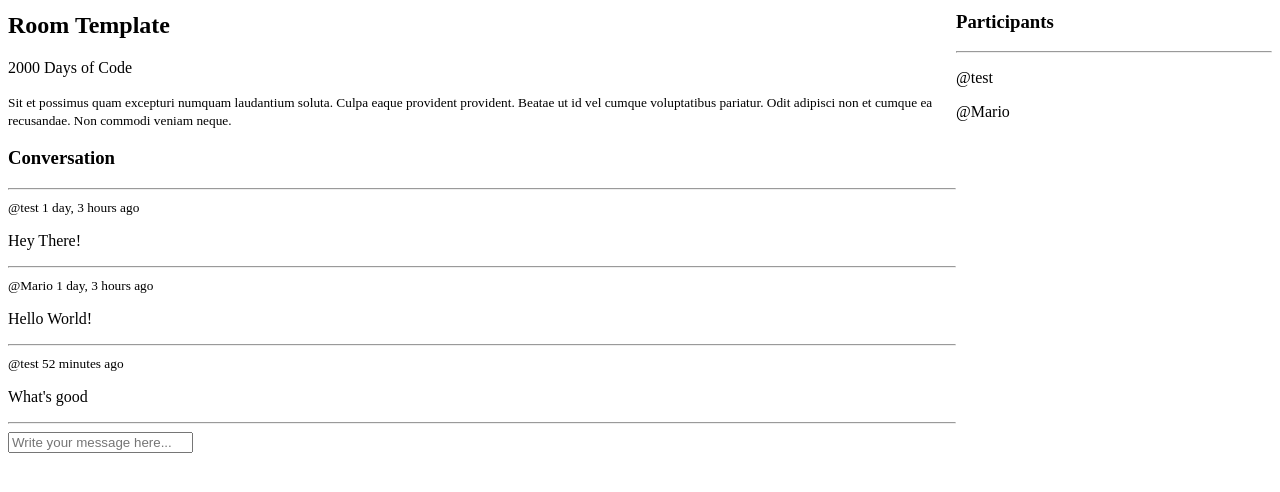
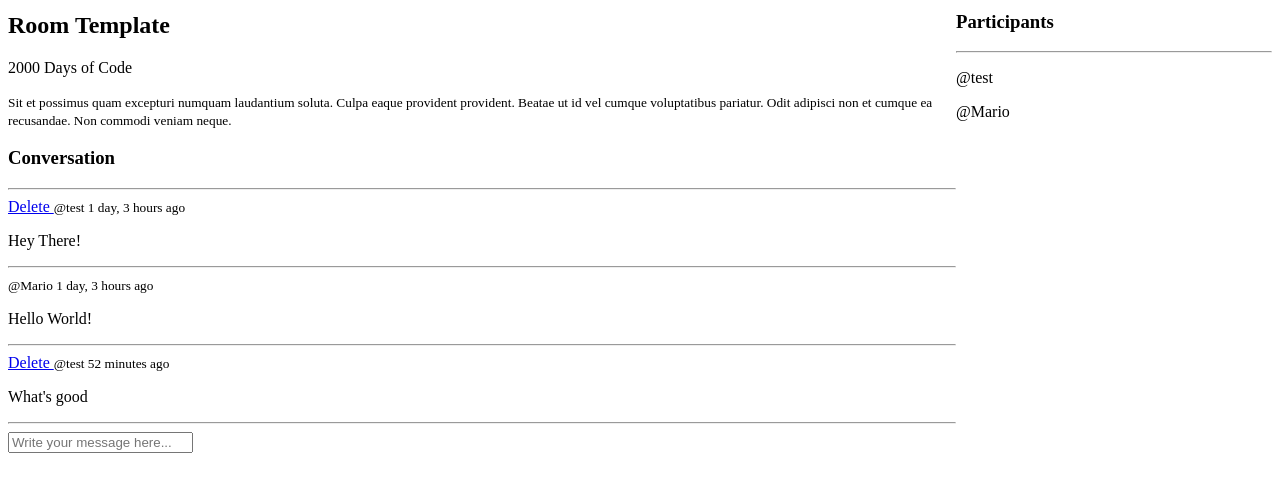
Before and after one commit to godkvng/django-study-app, a Django app: page /room/2/ in a window 1280 px wide. Shown: the part 195-687 px from the top of the page. Run offline with Django 4.2, Linux system fonts and the light colour scheme; a user stored in the database is signed in; data comes from the database, SQL or seed files in the repository.

Commit message:
Added `delete message`feature for logged-in users

```diff
--- a/src/base/templates/base/room.html
+++ b/src/base/templates/base/room.html
@@ -22,6 +22,9 @@
             <hr>
             {% for comment in comments %}
             <div>
+                {% if request.user == comment.user %}
+                <a href="{% url 'delete-message' comment.id %}"> Delete </a>
+                {% endif %}
                 <small>@{{ comment.user }} {{ comment.created | timesince }} ago </small>
                 <p>{{ comment.body }}</p>
                 <hr>
--- a/src/base/urls.py
+++ b/src/base/urls.py
@@ -11,4 +11,5 @@ urlpatterns = [
 	path('create-room/', views.create_room, name='create-room'),
 	path('update-room/<str:pk>/', views.update_room, name='update-room'),
 	path('delete-room/<str:pk>/', views.delete_room, name='delete-room'),
+	path('delete-message/<str:pk>/', views.delete_message, name='delete-message'),
 ]
--- a/src/base/views.py
+++ b/src/base/views.py
@@ -147,4 +147,17 @@ def delete_room(request, pk):
 		room.delete()
 		return redirect('home')
 	context = {'obj': room}
+	return render(request, 'base/delete.html', context) \
+ \
+ \
+@login_required(login_url='login')
+def delete_message(request, pk):
+	message = Message.objects.get(id=pk)
+
+	if request.user != message.user:
+		return HttpResponse('You are not allowed here!')
+	if request.method == 'POST':
+		message.delete()
+		return redirect('home')
+	context = {'obj': message}
 	return render(request, 'base/delete.html', context)
```
